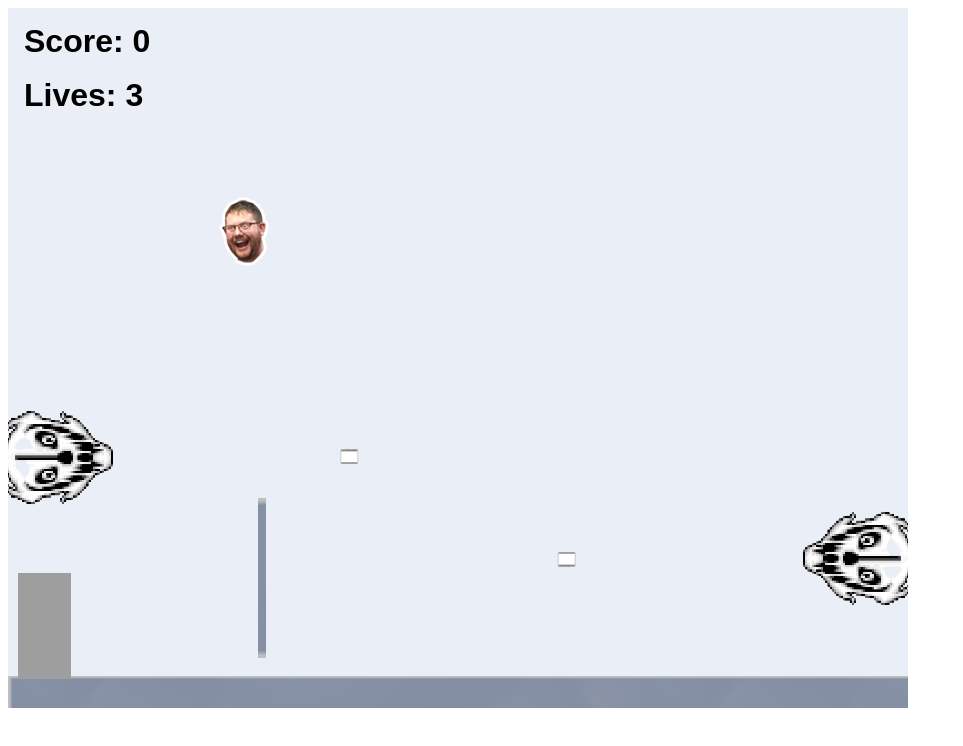
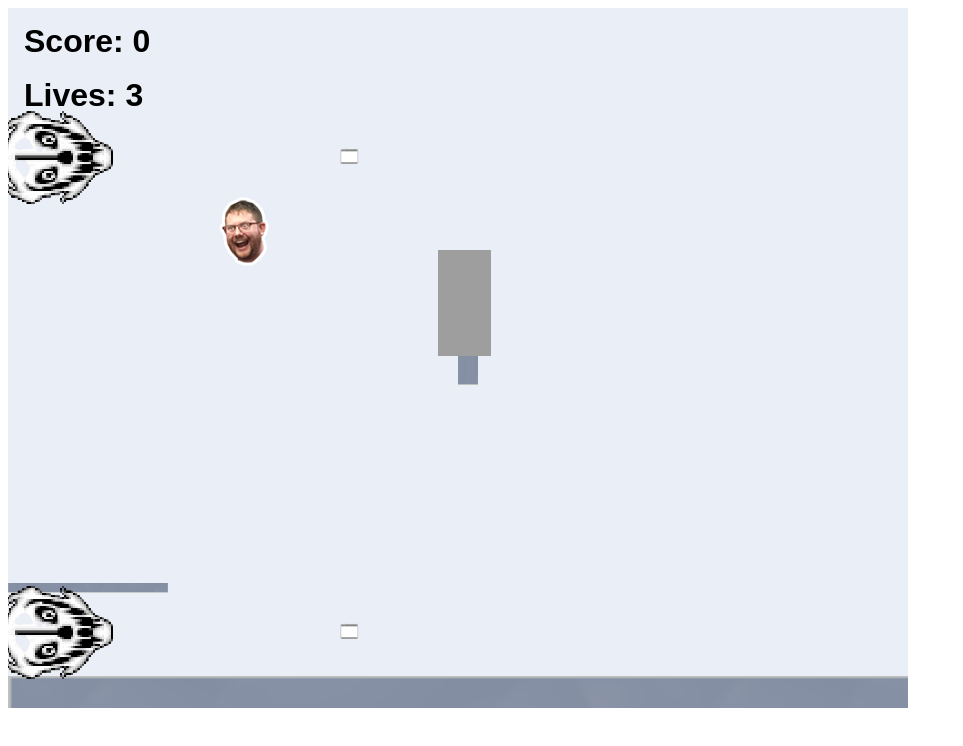
Before and after one commit to Vanillalc3/Vanillalc3, a website: page projects/platformer/index.html in a window 1280 px wide. Shown: the whole page, without its empty margins (0-963 px from the left). Drawn offline with Linux system fonts and the light colour scheme; animation ran at ten frames a second.

Commit message:
added portfolio.html

```diff
--- a/projects/platformer/js/factory/player.js
+++ b/projects/platformer/js/factory/player.js
@@ -5,8 +5,8 @@
     let
         opspark = window.opspark,
         animations = {},
-        spawnX = 30,
-        spawnY = 600;
+        spawnX = 450,
+        spawnY = 300;
 
     opspark.createPlayer = function (game) {
         let
--- a/projects/platformer/js/init/cannon.js
+++ b/projects/platformer/js/init/cannon.js
@@ -27,8 +27,9 @@
     // ALL YOUR CODE GOES BELOW HERE ///////////////////////////////////////
 
     // example:
-    createCannon("left", 450);
-    createCannon("right", 550);
+    createCannon("left", 150);
+    createCannon("left", 625,);
+
 
     // ALL YOUR CODE GOES ABOVE HERE ///////////////////////////////////////
     ////////////////////////////////////////////////////////////////////////
--- a/projects/platformer/js/init/platform.js
+++ b/projects/platformer/js/init/platform.js
@@ -37,7 +37,8 @@
     createPlatform(0, game.world.height - 32, 3, 2); // DO NOT DELETE
 
     // example:
-    createPlatform(250, 650, 0.02, -5);
+    createPlatform(450, 345, 0.05)
+    createPlatform(0, 575, 0.4, 0.3)
 
     // ALL YOUR CODE GOES ABOVE HERE ///////////////////////////////////////
     ////////////////////////////////////////////////////////////////////////
```
Also changed, not shown: portfolio.html (+3 -3 lines).
